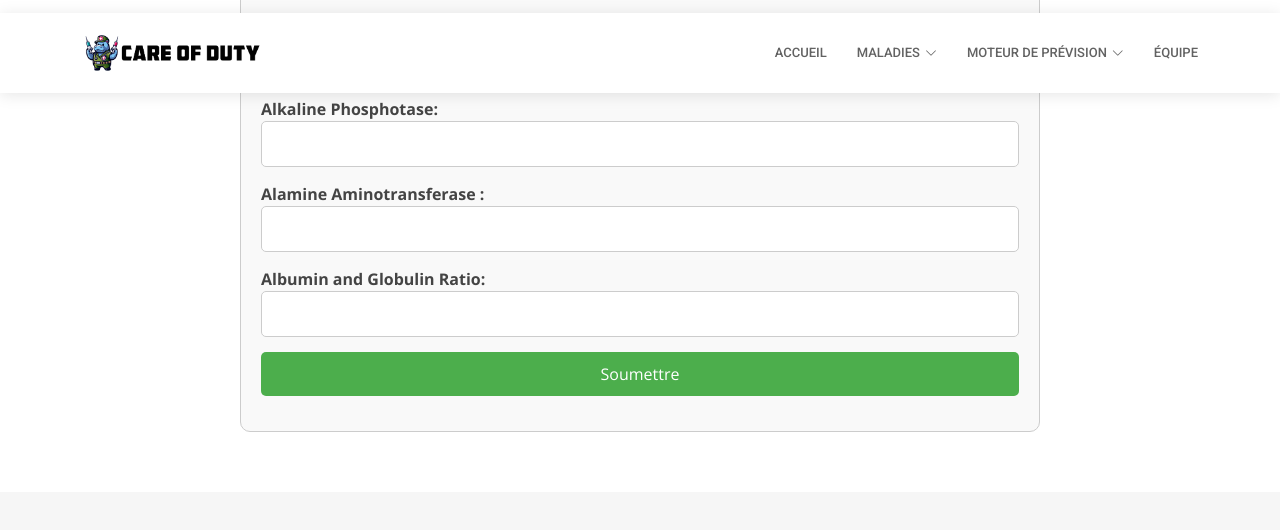
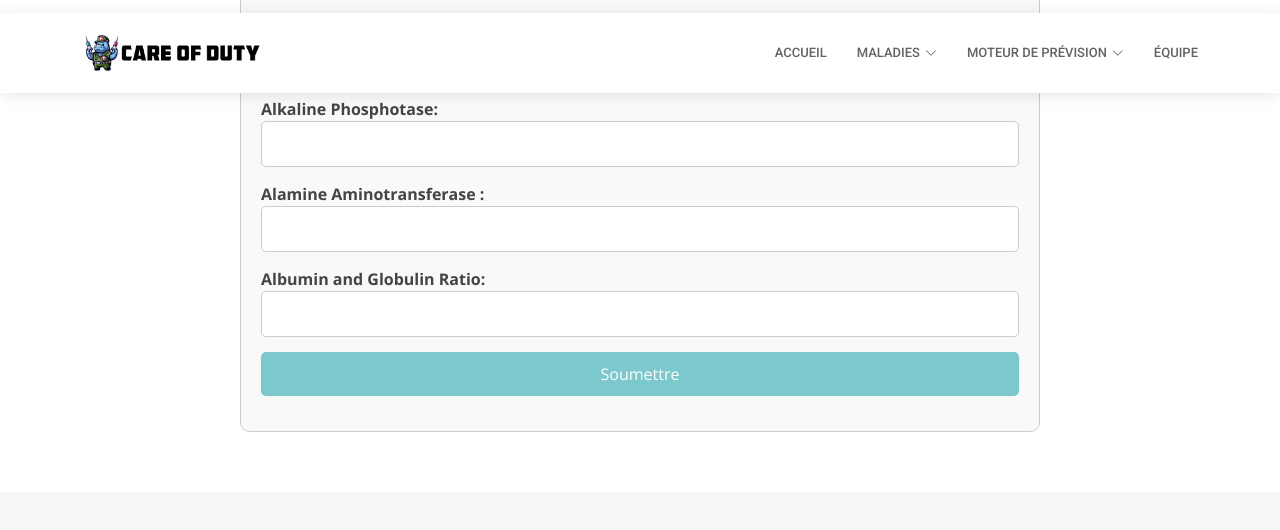
Before and after one commit to Lohofora/care_of_duty, a plain HTML site: page prev_foie.html in a window 1280 px wide. In both pictures the pointer is over the button "Soumettre". Shown: the part 496-1026 px from the top of the page. Drawn offline with nearby package versions, Linux system fonts and the light colour scheme.

Commit message:
couleur boutons

```diff
--- a/prev_foie.html
+++ b/prev_foie.html
@@ -55,14 +55,14 @@
     .form-group button {
       width: 100%;
       padding: 10px;
-      background: #5cb85c;
+      background: #3FBBC0;
       border: none;
       border-radius: 5px;
       color: white;
       font-size: 16px;
     }
     .form-group button:hover {
-      background: #4cae4c;
+      background: #7bc9cc;
     }
   </style>
 
```
Also changed, not shown: prev_cancer_sein.html (+1 -1 lines), prev_cardiac.html (+1 -1 lines), prev_diabete.html (+1 -1 lines), prev_rein.html (+1 -1 lines).
